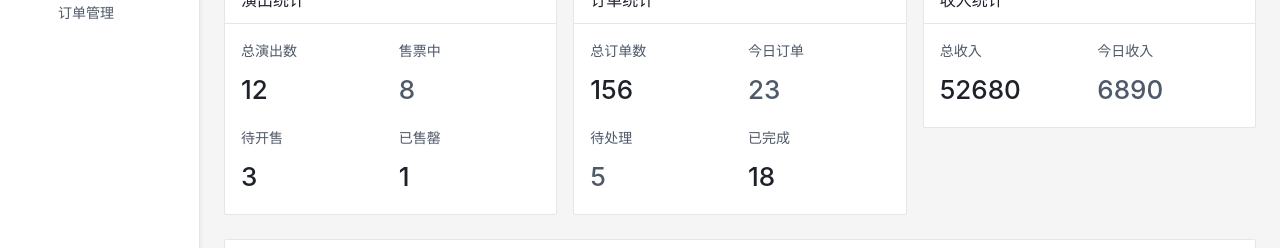
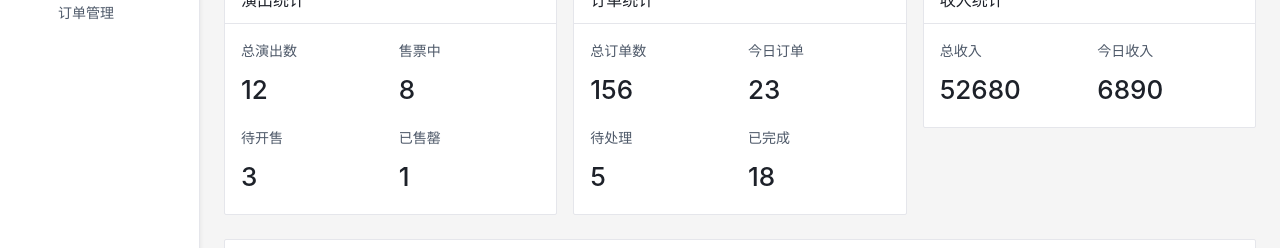
Before and after one commit to null-object-0000/newbie-tix-manager, a Vue app: page /#/ in a window 1280 px wide. Shown: the part 167-415 px from the top of the page. Built offline with nearby package versions, Linux system fonts and the light colour scheme; some icons are missing.

Commit message:
feat: 优化本地存储服务，移除未使用的订单相关功能，简化票务状态处理，更新仪表盘和订单视图的样式

```diff
--- a/src/services/localStorage.ts
+++ b/src/services/localStorage.ts
@@ -153,10 +153,7 @@ export const getPerformanceTickets = (performanceId: number, sessionId: number)
     const data = localStorage.getItem(TICKETS_KEY)
     const tickets = data ? JSON.parse(data) : {}
     const key = `${performanceId}-${sessionId}`
-    return (tickets[key] || []).map(ticket => ({
-        ...ticket,
-        status: ticket.remainingQuantity > 0 ? 'on_sale' : 'sold_out'
-    })) as PerformanceTicket[]
+    return (tickets[key] || []) as PerformanceTicket[]
 }
 
 /** 保存场次票档列表 */
@@ -235,38 +232,3 @@ export const filterOrders = (params: {
         return true
     })
 }
-
-/** 获取单个订单详情 */
-export const getOrder = (orderNo: string) => {
-    const orders = getOrders()
-    return orders.find(item => item.orderNo === orderNo)
-}
-
-/** 创建订单 */
-export const createOrder = (order: Omit<Order, 'orderNo' | 'createTime' | 'status'>) => {
-    const orders = getOrders()
-    const newOrder = {
-        ...order,
-        orderNo: generateOrderNo(),
-        createTime: new Date().toISOString(),
-        status: 'pending' as const
-    }
-    orders.push(newOrder)
-    saveOrders(orders)
-    return newOrder
-}
-
-/** 更新订单 */
-export const updateOrder = (orderNo: string, order: Partial<Order>) => {
-    const orders = getOrders()
-    const index = orders.findIndex(item => item.orderNo === orderNo)
-    if (index === -1) return null
-
-    const updatedOrder = {
-        ...orders[index],
-        ...order
-    }
-    orders[index] = updatedOrder
-    saveOrders(orders)
-    return updatedOrder
-}
--- a/src/views/Dashboard.vue
+++ b/src/views/Dashboard.vue
@@ -13,7 +13,7 @@
                         </a-grid-item>
                         <a-grid-item>
                             <a-statistic title="售票中" :value="statistics.performances.onSale"
-                                value-style="color: var(--color-success)" />
+                                style="color: var(--color-success)" />
                         </a-grid-item>
                         <a-grid-item>
                             <a-statistic title="待开售" :value="statistics.performances.comingSoon" />
@@ -35,11 +35,11 @@
                         </a-grid-item>
                         <a-grid-item>
                             <a-statistic title="今日订单" :value="statistics.orders.today"
-                                value-style="color: var(--color-success)" />
+                                style="color: var(--color-success)" />
                         </a-grid-item>
                         <a-grid-item>
                             <a-statistic title="待处理" :value="statistics.orders.pending"
-                                value-style="color: var(--color-warning)" />
+                                style="color: var(--color-warning)" />
                         </a-grid-item>
                         <a-grid-item>
                             <a-statistic title="已完成" :value="statistics.orders.completed" />
@@ -58,7 +58,7 @@
                         </a-grid-item>
                         <a-grid-item>
                             <a-statistic title="今日收入" prefix="¥" :value="statistics.revenue.today"
-                                value-style="color: var(--color-success)" />
+                                style="color: var(--color-success)" />
                         </a-grid-item>
                     </a-grid>
                 </a-card>
--- a/src/views/Orders.vue
+++ b/src/views/Orders.vue
@@ -65,14 +65,6 @@
                     <a-button type="text" size="small" @click="handleViewOrder(record)">
                         查看
                     </a-button>
-                    <a-button v-if="record.status === 'pending'" type="text" size="small" status="success"
-                        @click="handlePayOrder(record)">
-                        支付
-                    </a-button>
-                    <a-button v-if="record.status === 'pending'" type="text" size="small" status="danger"
-                        @click="handleCancelOrder(record)">
-                        取消
-                    </a-button>
                 </a-space>
             </template>
         </a-table>
@@ -88,9 +80,9 @@
 
 <script setup lang="ts">
 import { ref, reactive, computed } from 'vue'
-import { Message, Modal } from '@arco-design/web-vue'
+import { Message, Modal, type DescData, type TableColumnData } from '@arco-design/web-vue'
 import type { Order } from '@/types'
-import { filterOrders, updateOrder, getPerformance, getPerformanceSession, getPerformanceTickets } from '@/services/localStorage'
+import { filterOrders, getPerformance, getPerformanceSession, getPerformanceTickets } from '@/services/localStorage'
 
 // 日期格式化函数
 const formatDateTime = (dateStr: string) => {
@@ -133,7 +125,7 @@ const columns = [
     { title: '下单时间', dataIndex: 'createTime', width: 180, render: (_: any, record: Order) => formatDateTime(record.createTime) },
     { title: '状态', slotName: 'status', width: 100 },
     { title: '操作', slotName: 'actions', width: 160 }
-]
+] as TableColumnData[]
 
 // 获取演出标题
 const getPerformanceTitle = (performanceId: number) => {
@@ -228,48 +220,13 @@ const orderInfo = computed(() => {
         { label: '数量', value: order.quantity },
         { label: '票面总价', value: `¥${order.totalAmount}` },
         { label: '实付金额', value: `¥${order.finalAmount}` }
-    ]
+    ] as DescData[]
 })
 
 // 查看订单
 const handleViewOrder = (order: Order) => {
     currentOrder.value = order
     drawerVisible.value = true
-}
-
-// 支付订单
-const handlePayOrder = (order: Order) => {
-    Modal.confirm({
-        title: '确认支付',
-        content: `确认支付订单 ${order.orderNo} 吗？`,
-        onOk: () => {
-            const updated = updateOrder(order.orderNo, {
-                status: 'paid',
-                payTime: new Date().toISOString()
-            })
-            if (updated) {
-                Message.success('支付成功')
-                loadData()
-            }
-        }
-    })
-}
-
-// 取消订单
-const handleCancelOrder = (order: Order) => {
-    Modal.confirm({
-        title: '确认取消',
-        content: `确认取消订单 ${order.orderNo} 吗？`,
-        onOk: () => {
-            const updated = updateOrder(order.orderNo, {
-                status: 'cancelled'
-            })
-            if (updated) {
-                Message.success('订单已取消')
-                loadData()
-            }
-        }
-    })
 }
 
 // 初始化
--- a/src/views/PerformanceEdit.vue
+++ b/src/views/PerformanceEdit.vue
@@ -107,7 +107,7 @@
 <script setup lang="ts">
 import { ref, reactive, onMounted, shallowRef, onBeforeUnmount } from 'vue'
 import { useRouter, useRoute } from 'vue-router'
-import type { FileItem, FormInstance, RequestOption } from '@arco-design/web-vue'
+import type { FileItem, FormInstance, RequestOption, UploadRequest } from '@arco-design/web-vue'
 import { Message } from '@arco-design/web-vue'
 import type { Performance, PerformanceStatus } from '@/types'
 import { createPerformance, updatePerformance, getPerformance } from '@/services/localStorage'
@@ -296,7 +296,8 @@ const uploadImage = async (fileItem: FileItem) => {
 }
 
 // 处理封面图片上传
-const handleCoverUpload = async (options: RequestOption) => {
+const handleCoverUpload = (options: RequestOption) => {
+    const task = new Promise<UploadRequest>(async () => {
         uploadLoading.value = true
         try {
             const url = await uploadImage(options.fileItem)
@@ -306,10 +307,14 @@ const handleCoverUpload = async (options: RequestOption) => {
         } finally {
             uploadLoading.value = false
         }
+    })
+
+    return { abort() { } } as UploadRequest
 }
 
 // 处理相关图片上传
-const handleImageUpload = async (options: RequestOption) => {
+const handleImageUpload = (options: RequestOption) => {
+    const task = new Promise<UploadRequest>(async () => {
         const index = formData.images.length
         imageUploadLoading.value[index] = true
         try {
@@ -320,6 +325,9 @@ const handleImageUpload = async (options: RequestOption) => {
         } finally {
             imageUploadLoading.value[index] = false
         }
+    })
+
+    return { abort() { } } as UploadRequest
 }
 
 // 处理相关图片删除
--- a/src/views/PerformanceTickets.vue
+++ b/src/views/PerformanceTickets.vue
@@ -43,13 +43,6 @@
                         </template>
                     </a-table-column>
                     <a-table-column title="总票数" data-index="totalQuantity" :width="150" />
-                    <a-table-column title="状态" data-index="status" :width="65">
-                        <template #cell="{ record }">
-                            <a-tag :color="{ 'on_sale': 'green', 'sold_out': 'red' }[record.status]">
-                                {{ record.status === 'on_sale' ? '在售' : '售罄' }}
-                            </a-tag>
-                        </template>
-                    </a-table-column>
                     <a-table-column title="操作" :width="150">
                         <template #cell="{ record }">
                             <a-button type="text" size="small" @click="handleEditTicket(record)">
@@ -86,7 +79,7 @@
 import { ref, reactive, computed, onMounted } from 'vue'
 import { useRoute, useRouter } from 'vue-router'
 import { Message, Modal } from '@arco-design/web-vue'
-import type { Performance, PerformanceSession } from '@/types'
+import type { Performance, PerformanceSession, PerformanceTicket } from '@/types'
 import { getPerformance, getPerformanceSession, getPerformanceTickets, createTicket, updateTicket, deleteTicket } from '@/services/localStorage'
 import { PERFORMANCE_STATUS_MAP } from '@/types/constants'
 
@@ -194,8 +187,6 @@ const handleTicketSubmit = async (done: (closed: boolean) => void) => {
             name: ticketForm.name,
             price: ticketForm.price,
             totalQuantity: ticketForm.totalQuantity,
-            remainingQuantity: currentTicket.value ? currentTicket.value.remainingQuantity : ticketForm.totalQuantity,
-            status: 'on_sale'
         }
 
         if (currentTicket.value) {
--- a/src/views/Performances.vue
+++ b/src/views/Performances.vue
@@ -39,7 +39,7 @@
                 </template>
                 <template #status="{ record }: { record: Performance }">
                     <a-tag :color="{ 'on_sale': 'green', 'coming_soon': 'blue', 'sold_out': 'red' }[record.status]">
-                        {{ statusOptions.find(option => option.value === record.status)?.label }}
+                        {{statusOptions.find(option => option.value === record.status)?.label}}
                     </a-tag>
                 </template>
                 <template #actions="{ record }: { record: Performance }">
@@ -73,7 +73,9 @@ const filterForm = reactive({
 })
 
 // 计算演出总票数
-const calculateTotalTickets = (performanceId: number) => {
+const calculateTotalTickets = (performanceId: number | undefined) => {
+    if (!performanceId) return 0
+
     const sessions = getPerformanceSessions(performanceId)
     let total = 0
     sessions.forEach(session => {
```
Lines whose indentation alone changed are shown as unchanged.
